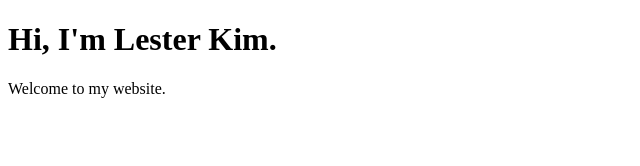
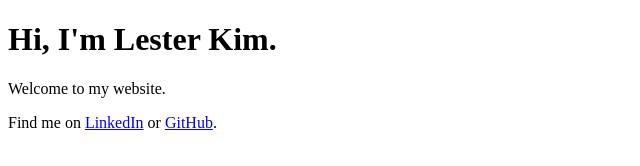
Before and after one commit to LesterKim/lesterckim-com, a plain HTML site: page index.html in a window 1280 px wide. Shown: the whole page, without its empty margins (0-640 px from the left). Drawn offline with Linux system fonts and the light colour scheme.

Commit message:
Add LI and GH

```diff
--- a/index.html
+++ b/index.html
@@ -7,5 +7,6 @@
 <body>
     <h1>Hi, I'm Lester Kim.</h1>
     <p>Welcome to my website.</p>
+    <p>Find me on <a href="https://www.linkedin.com/in/lester-kim">LinkedIn</a> or <a href="http://github.com/LesterKim">GitHub</a>.</p>
 </body>
 </html>
```
